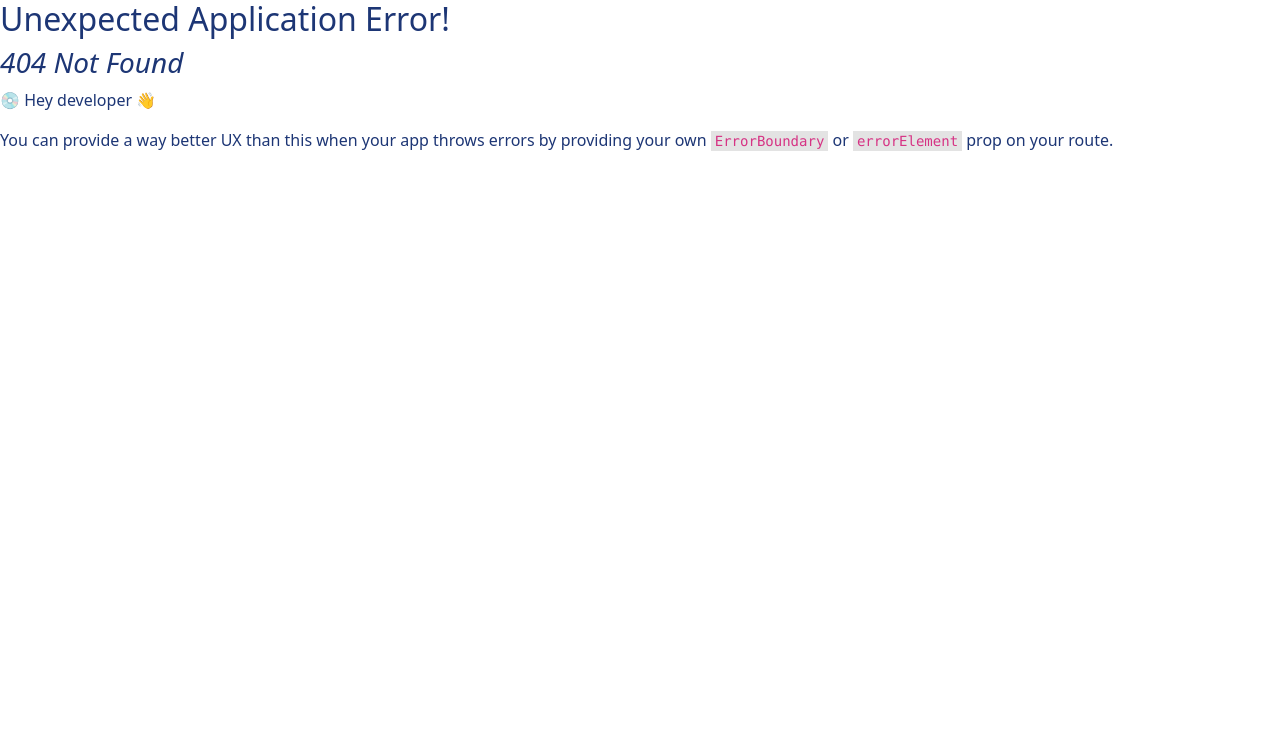
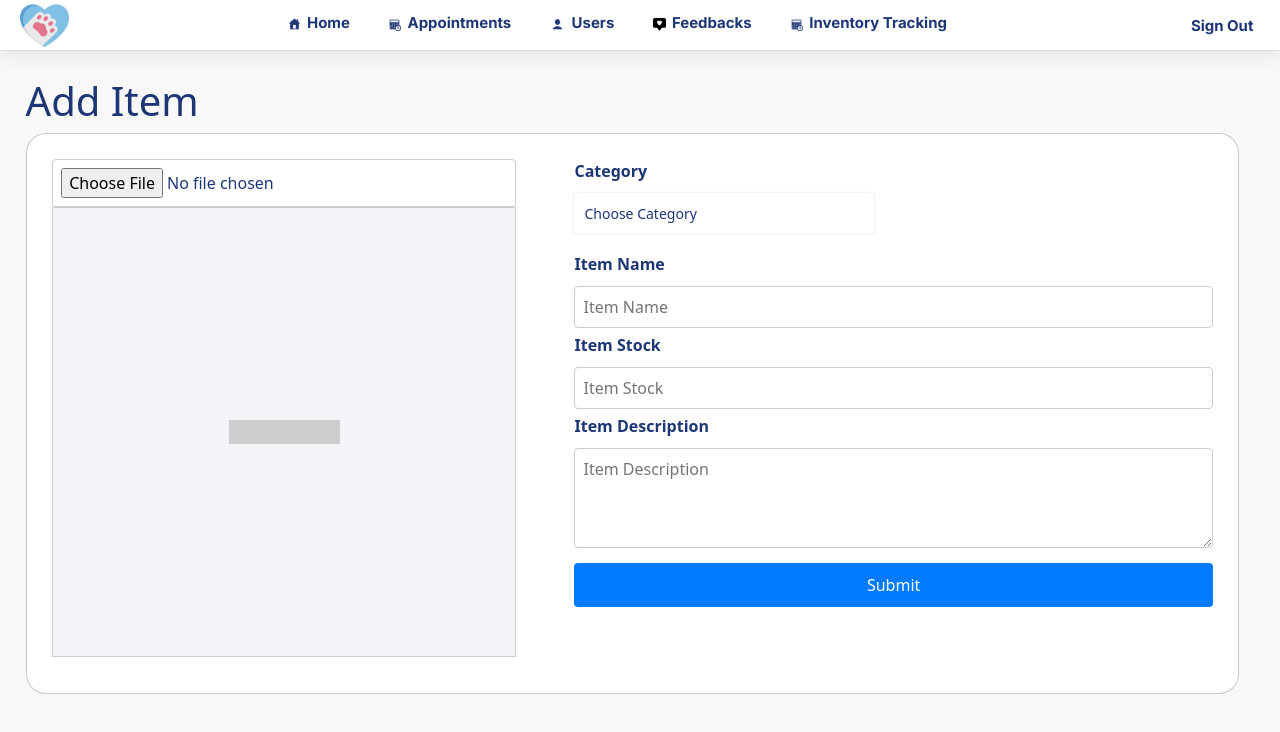
Before and after one commit to Tauri-23/AravelosPetClinic, a React (Vite) app in the folder react/: page /AdminIndex/InventoryTracking/AddItem in a window 1280 px wide. Before the commit this address had no page. Shown: the top 732 px of the page. Built offline with nearby package versions, Linux system fonts and the light colour scheme; a web font is replaced by a local one.

Commit message:
update
update

```diff
--- /dev/null
+++ b/react/src/assets/css/addItem.css
@@ -0,0 +1,72 @@
+.d-flex.add.small-form {
+    display: flex;
+    justify-content: space-between;
+    gap: 15px; /* Reduced gap size */
+    height:min-content;
+}
+
+.image-upload {
+    width: 40%;
+    text-align: center;
+}
+
+.image-preview {
+    width: 100%;
+    height: 450px;
+    background-color: #f4f4f9;
+    border: 1px solid #ccc;
+    margin-bottom: 10px; /* Space below the image preview */
+    display: flex;
+    justify-content: center;
+    align-items: center;
+}
+
+.placeholder {
+    color: #aaa;
+}
+
+img {
+    max-width: 100%;
+    max-height: 100%;
+    object-fit: cover;
+}
+
+.addItemDetails {
+    width: 55%;
+    display: flex;
+    flex-direction: column;
+    gap: 5px; /* Adjust gap between input fields and dropdown */
+}
+
+.addItemDetails label {
+    margin-bottom: 5px; /* Space below each label */
+    font-weight: bold; /* Make labels bold for better visibility */
+}
+
+input, textarea {
+    width: 100%;
+    padding: 8px;
+    font-size: 14px;
+    border: 1px solid #ccc;
+    border-radius: 4px;
+}
+
+textarea {
+    height: 100px;
+    resize: none;
+}
+.submit-button {
+    padding: 10px 15px;
+    font-size: 16px;
+    color: white;
+    background-color: #007bff; /* Bootstrap primary color */
+    border: none;
+    border-radius: 4px;
+    cursor: pointer;
+    transition: background-color 0.3s;
+    margin-top: 10px; /* Add some space above the button */
+}
+
+.submit-button:hover {
+    background-color: #0056b3; /* Darker shade for hover effect */
+}
--- a/react/src/assets/css/inventorytracking.css
+++ b/react/src/assets/css/inventorytracking.css
@@ -53,3 +53,6 @@
   .inv.small-form{
     height:95vh;
   }
+.categoryInput{
+  width: 90%;
+}
--- a/react/src/components/inventorydisplay.jsx
+++ b/react/src/components/inventorydisplay.jsx
@@ -1,26 +1,34 @@
 import React, { useEffect, useState } from "react";
 import { useParams } from "react-router-dom";
-import { fetchCategoryData } from "../components/content.jsx"; // Ensure the path is correct
+import { fetchCategoryData } from "../components/content.jsx"; // Correct the path if necessary
 
-const InventoryDisplay = ({ category }) => {
+const InventoryDisplay = () => {
   const [items, setItems] = useState([]);
-  const { category: paramCategory } = useParams();
+  const { category } = useParams(); // Get the category from the URL
 
   useEffect(() => {
     const fetchData = async () => {
-      const data = await fetchCategoryData(category || paramCategory);
-      setItems(data);
+      if (category) {
+        const data = await fetchCategoryData(category); // Fetch data for the category
+        setItems(data); // Set fetched items in state
+      }
     };
     fetchData();
-  }, [category, paramCategory]);
+  }, [category]); // Re-run when the category changes
 
   return (
     <div>
-      <h2>{category || paramCategory} Items</h2>
-      <div>
-        {items.map((item) => (
-          <div key={item.id}>{item.name}</div>
-        ))}
+      <h2>{category} Items</h2>
+      <div className="inventory-boxes">
+        {items.length > 0 ? (
+          items.map((item) => (
+            <div key={item.id} className="inventory-box">
+              {item.name}
+            </div>
+          ))
+        ) : (
+          <p>No items available for this category.</p>
+        )}
       </div>
     </div>
   );
--- a/react/src/router.jsx
+++ b/react/src/router.jsx
@@ -12,6 +12,7 @@ import AdminIndex from "./views/Admin";
 import Sign from "./views/Sign/sign";
 import ForgotPassword from "./views/Sign/forgot_password";
 import AdminInventoryTracking from "./views/Admin/inventorytracking";
+import AddItem from "./views/Admin/addItem";
 
 const router = createBrowserRouter([
     /*
@@ -87,6 +88,10 @@ const router = createBrowserRouter([
             {
                 path: 'InventoryTracking',
                 element: <AdminInventoryTracking />
+            },
+            {
+                path: 'InventoryTracking/AddItem',
+                element: <AddItem/>
             }
         ]
     }
--- /dev/null
+++ b/react/src/views/Admin/addItem.jsx
@@ -0,0 +1,113 @@
+import React, { useState } from 'react';
+import "../../assets/css/addItem.css";
+import Dropdown from "../../components/dropdowns.jsx";
+
+export default function AddItem() {
+    const categoryOptions = [
+        { id: "med", label: "Medicine" },
+        { id: "supplies", label: "Supplies" },
+    ];
+
+    const [formData, setFormData] = useState({
+        category: '',
+        itemName: '',
+        itemStock: '',
+        itemDescription: '',
+        itemImage: null,
+    });
+
+    const handleDropdownChange = (name, value) => {
+        setFormData((prevData) => ({
+            ...prevData,
+            [name]: value,
+        }));
+    };
+
+    const handleImageUpload = (e) => {
+        const file = e.target.files[0];
+        if (file) {
+            setFormData((prevData) => ({
+                ...prevData,
+                itemImage: URL.createObjectURL(file), // Preview image
+            }));
+        }
+    };
+
+    const handleInputChange = (e) => {
+        const { name, value } = e.target;
+        setFormData((prevData) => ({
+            ...prevData,
+            [name]: value,
+        }));
+    };
+
+    const handleSubmit = (e) => {
+        e.preventDefault();
+        // Handle form submission logic here
+        console.log(formData);
+    };
+
+    return (
+        <div className='page'>
+            <div className='inventory-tracking gen-margin'>
+                <h1>Add Item</h1>
+
+                <div className="d-flex add small-form">
+                    {/* Left Side - Image with Upload */}
+                    <div className="image-upload">
+                        <input type="file" accept="image/*" onChange={handleImageUpload} />
+                        <div className="image-preview">
+                            {formData.itemImage ? (
+                                <img src={formData.itemImage} alt="Item Preview" />
+                            ) : (
+                                <div className="placeholder">Image Preview</div>
+                            )}
+                        </div>
+                    </div>
+
+                    {/* Right Side - Dropdown and Text Fields */}
+                    <div className="addItemDetails">
+                        <label htmlFor="category">Category</label>
+                        <Dropdown
+                            options={categoryOptions}
+                            name="category"
+                            onChange={handleDropdownChange}
+                            placeholder="Choose Category"
+                        />
+
+                        <label htmlFor="itemName">Item Name</label>
+                        <input
+                            type="text"
+                            name="itemName"
+                            placeholder="Item Name"
+                            value={formData.itemName}
+                            onChange={handleInputChange}
+                        />
+
+                        <label htmlFor="itemStock">Item Stock</label>
+                        <input
+                            type="number"
+                            name="itemStock"
+                            placeholder="Item Stock"
+                            value={formData.itemStock}
+                            onChange={handleInputChange}
+                        />
+
+                        <label htmlFor="itemDescription">Item Description</label>
+                        <textarea
+                            name="itemDescription"
+                            placeholder="Item Description"
+                            value={formData.itemDescription}
+                            onChange={handleInputChange}
+                        />
+
+                        {/* Submit Button */}
+                        <button type="submit" onClick={handleSubmit} className="submit-button">
+                            Submit
+                        </button>
+                    </div>
+                </div>
+            </div>
+        </div>
+    );
+}
--- a/react/src/views/Admin/inventorytracking.jsx
+++ b/react/src/views/Admin/inventorytracking.jsx
@@ -1,8 +1,9 @@
 import React, { useState } from 'react';
 import "../../assets/css/app.css";
 import "../../assets/css/inventorytracking.css";
-import { NavLink, Routes, Route, useNavigate } from 'react-router-dom';
-import InventoryDisplay from "../../components/inventorydisplay.jsx"; // Corrected import
+import { NavLink, Link, Routes, Route, useNavigate } from 'react-router-dom';
+import InventoryDisplay from "../../components/inventorydisplay.jsx";
+
 
 export default function AdminInventoryTracking() {
   const [categories, setCategories] = useState([
@@ -32,15 +33,17 @@ export default function AdminInventoryTracking() {
       <div className='inventory-tracking gen-margin'>
         <h1>Inventory Tracking</h1>
 
-
         <div className="d-flex inv small-form">
-                 {/* Navbar with Search and Action Buttons */}
+          {/* Sidebar with Categories */}
           <div className="sidebar">
             <h3>Categories</h3>
             <ul>
               {categories.map((category) => (
                 <li key={category.path}>
-                                <NavLink to={`/inventory/${category.path}`} activeClassName="active">
+                  <NavLink
+                    to={`${category.path}`}
+                    className={({ isActive }) => (isActive ? "active" : "")} // Dynamic class assignment
+                  >
                     {category.name}
                   </NavLink>
                 </li>
@@ -49,39 +52,47 @@ export default function AdminInventoryTracking() {
 
             <div style={{ marginTop: 20 }}>
               <h4>Add Category</h4>
-                    <input
+              <input className="categoryInput"
                 type="text"
                 value={newCategory}
                 onChange={(e) => setNewCategory(e.target.value)}
                 placeholder="New category"
+
               />
               <button onClick={handleAddCategory}>Add</button>
             </div>
           </div>
+
+          {/* Right Side with Search and Inventory Display */}
           <div className='right-side'>
-                    <div className="top-nav" >
+            {/* Navbar with Search and Action Buttons */}
+            <div className="top-nav">
               <input
                 type="text"
                 placeholder="Search inventory..."
                 value={searchQuery}
                 onChange={handleSearch}
                 className="search-bar"
-                        style={{ width: '300px', padding: '8px', marginRight: '10px' }}
               />
               <button className="action-button">Add Stock</button>
-                        <button className="action-button">Add Product</button>
+             <Link to ="addItem"> <button className="action-button">Add Item</button> </Link>
             </div>
+
             <div className='bottom-content'>
+              {/* Route for Inventory Display */}
+              <div className='admin-inventory-contents left-margin'>
+                <Routes>
+                  {/* Define the route pattern for dynamic category matching */}
+                  <Route
+                    path="inventory/:category"
+                    element={<InventoryDisplay />}
+                  />
 
-                        <div className='admin-inventory-contents' style={{ marginLeft: "320px" }}>
-                            <Routes>
-                            {categories.map((category) => (
+                  {/* Optional: Catch-all route for invalid paths */}
                   <Route
-                                key={category.path}
-                                path={`/inventory/:category`}
-                                element={<InventoryDisplay category={category.name} />}
+                    path="*"
+                    element={<h2>404 Not Found</h2>}
                   />
-                            ))}
                 </Routes>
               </div>
             </div>
```
Lines whose indentation alone changed are shown as unchanged.
